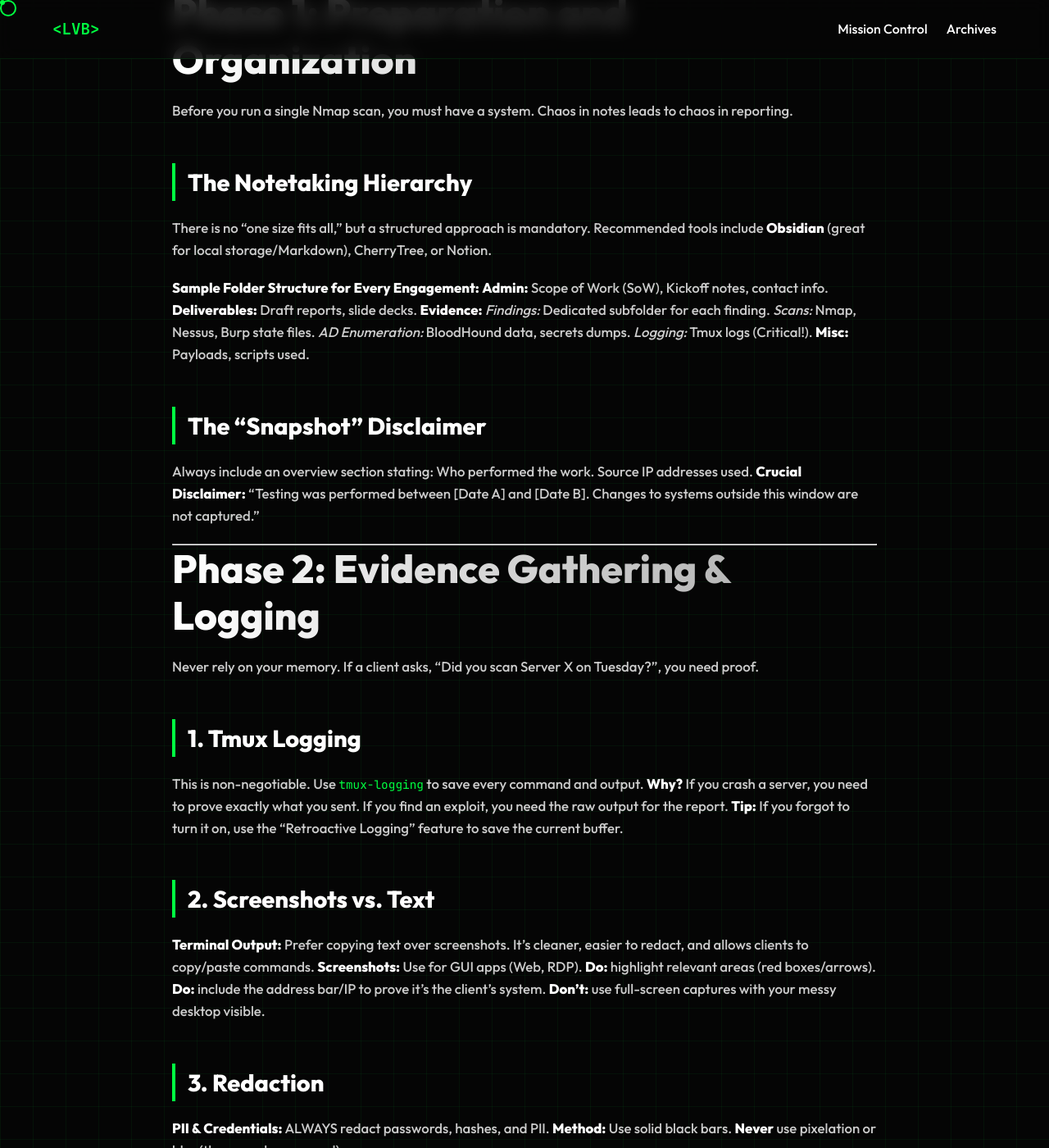
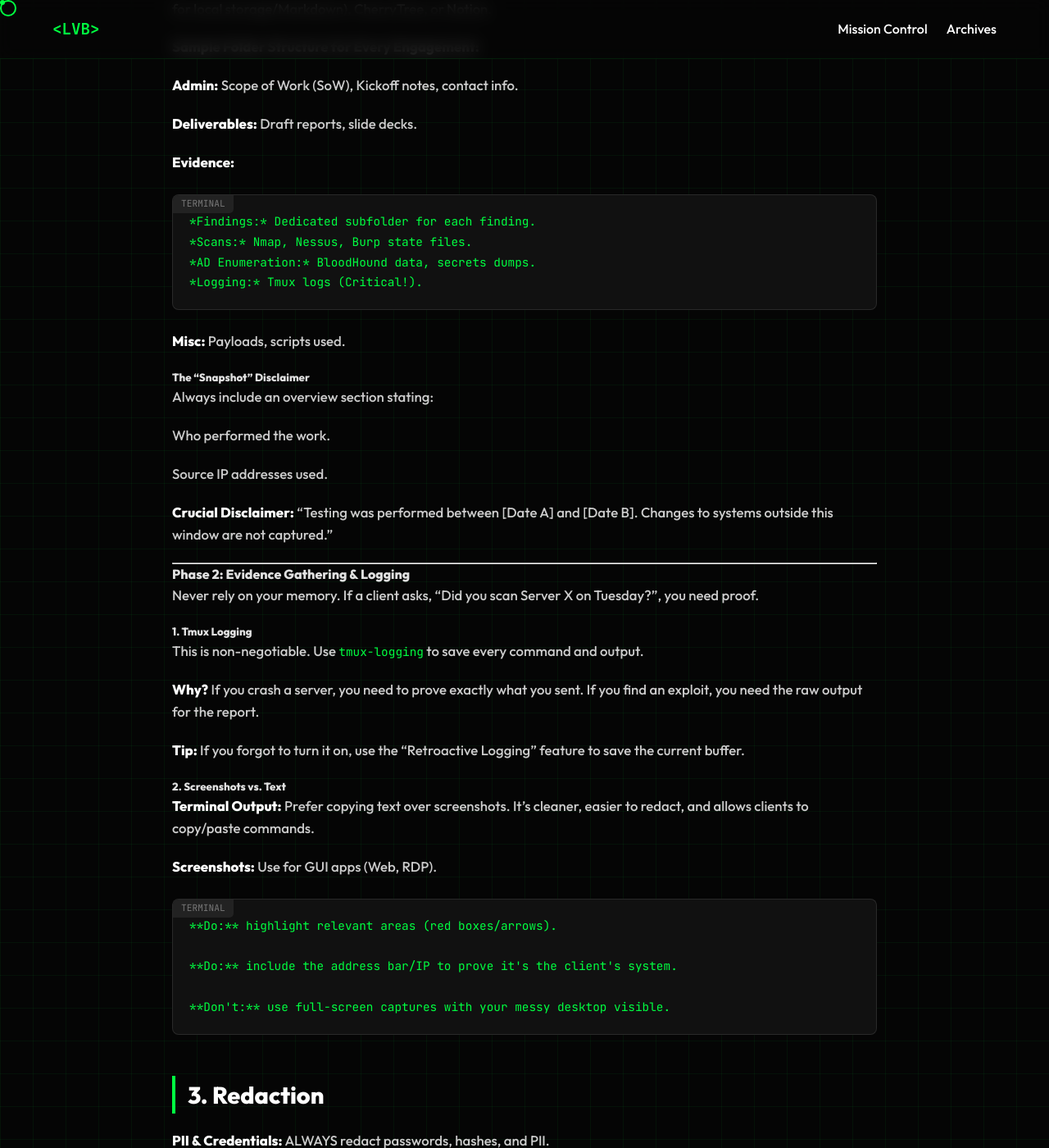
Before and after one commit to Lvbalaji/Lvbalaji.github.io, a Jekyll site: the page built from _posts/2024-08-17-document.md, in a window 1280 px wide and 1400 px high, scrolled down 931 px. Shown: the whole window at 82% size. Built offline with Jekyll 4.4.1, drawn with Linux system fonts in a browser that asks for light colours.

```diff
--- a/_posts/2024-08-17-document.md
+++ b/_posts/2024-08-17-document.md
@@ -6,7 +6,7 @@ categories: [Penetration Testing, Documentation, Soft Skills, Reporting]
 toc: true
 ---
 
-# Introduction: Why Documentation Matters
+#### Introduction: Why Documentation Matters
 
 Strong documentation is the difference between a script kiddie and a professional consultant. You might be excellent at pwning boxes and getting Domain Admin, but without the soft skills to report it, your value to a client drops significantly.
 
@@ -16,127 +16,181 @@ A penetration test is a **snapshot in time**. A key principle of reporting is st
 
 ---
 
-# Phase 1: Preparation and Organization
+
+
+
+#### Phase 1: Preparation and Organization
 
 Before you run a single Nmap scan, you must have a system. Chaos in notes leads to chaos in reporting.
 
-## The Notetaking Hierarchy
+##### The Notetaking Hierarchy
+
 There is no "one size fits all," but a structured approach is mandatory. Recommended tools include **Obsidian** (great for local storage/Markdown), CherryTree, or Notion.
 
 **Sample Folder Structure for Every Engagement:**
+
 **Admin:** Scope of Work (SoW), Kickoff notes, contact info.
+
 **Deliverables:** Draft reports, slide decks.
+
 **Evidence:**
+
     *Findings:* Dedicated subfolder for each finding.
     *Scans:* Nmap, Nessus, Burp state files.
     *AD Enumeration:* BloodHound data, secrets dumps.
     *Logging:* Tmux logs (Critical!).
+
 **Misc:** Payloads, scripts used.
 
-## The "Snapshot" Disclaimer
+##### The "Snapshot" Disclaimer
+
 Always include an overview section stating:
+
 Who performed the work.
+
 Source IP addresses used.
+
 **Crucial Disclaimer:** "Testing was performed between [Date A] and [Date B]. Changes to systems outside this window are not captured."
 
 ---
 
-# Phase 2: Evidence Gathering & Logging
+#### Phase 2: Evidence Gathering & Logging
 
 Never rely on your memory. If a client asks, "Did you scan Server X on Tuesday?", you need proof.
 
-## 1. Tmux Logging
+##### 1. Tmux Logging
+
 This is non-negotiable. Use `tmux-logging` to save every command and output.
+
 **Why?** If you crash a server, you need to prove exactly what you sent. If you find an exploit, you need the raw output for the report.
+
 **Tip:** If you forgot to turn it on, use the "Retroactive Logging" feature to save the current buffer.
 
-## 2. Screenshots vs. Text
+##### 2. Screenshots vs. Text
+
 **Terminal Output:** Prefer copying text over screenshots. It’s cleaner, easier to redact, and allows clients to copy/paste commands.
+
 **Screenshots:** Use for GUI apps (Web, RDP).
+
     **Do:** highlight relevant areas (red boxes/arrows).
+
     **Do:** include the address bar/IP to prove it's the client's system.
-   **Don't:** use full-screen captures with your messy desktop visible.
+
+    **Don't:** use full-screen captures with your messy desktop visible.
 
 ## 3. Redaction
+
 **PII & Credentials:** ALWAYS redact passwords, hashes, and PII.
+
 **Method:** Use solid black bars. **Never** use pixelation or blur (these can be reversed).
+
 
 ---
 
-# Phase 3: The Executive Summary
+
+#### Phase 3: The Executive Summary
 
 This is the most important part of the report. It is read by the C-Suite (CISO, CEO) who control the budget.
 
-## The "Do's"
+##### The "Do's"
+
 **Be Specific:** Don't say "several vulnerabilities." Say "We identified 7 vulnerabilities: 5 High, 1 Medium, 1 Low."
+
 **Focus on Impact:** Explain *business risk*, not just technical flaws. "We accessed HR records" hits harder than "We found an IDOR."
+
 **Describe Root Causes:** Don't just list bugs; explain *why* they exist (e.g., "The patch management process is immature").
 
-## The "Don'ts"
+##### The "Don'ts"
+
 **No Acronyms:** Avoid "RCE," "XSS," or "LLMNR" without plain-English explanations.
+
 **No Vendor Sales:** Do not recommend specific products (e.g., "Buy Splunk"). Recommend capabilities (e.g., "Implement centralized logging").
+
 **Keep it Short:** 1.5 to 2 pages maximum.
 
 ---
 
-# Phase 4: Writing Technical Findings
+#### Phase 4: Writing Technical Findings
 
 This section is for the SysAdmins and Developers. It must be reproducible.
 
-## Anatomy of a Finding
+##### Anatomy of a Finding
+
 1.  **Description:** What is the issue?
+
 2.  **Impact:** What happens if it's exploited? (Confidentiality, Integrity, Availability).
+
 3.  **Affected Systems:** List IPs/URLs.
+
 4.  **Evidence:** The "Proof of Concept."
+
 5.  **Remediation:** How to fix it.
+
 6.  **References:** Links to vendor patches or OWASP articles.
 
-## Writing Better Remediation
+##### Writing Better Remediation
 
 **Bad:** "Fix the registry key."
+
 **Good:** "Update the following registry hive: `HKLM\SYSTEM\CurrentControlSet...` to Value: `1`. *Note: Test in a staging environment first.*"
+
 **Bad:** "Buy a WAF."
+
 **Good:** "Implement a Web Application Firewall. If budget is restricted, apply the vendor-supplied workaround found here: [Link]."
 
 ## The Attack Chain
+
 If you compromised the domain, write a narrative **Attack Chain**. Connect the dots:
+
 1.  Spoofed LLMNR to get a user hash.
+
 2.  Cracked hash to get a foothold.
+
 3.  Used BloodHound to find a path to DA.
+
 4.  Kerberoasted a Service Account.
+
 5.  DCSync to dump hashes.
 
 *This shows the client how low-risk findings can be chained together to cause a catastrophe.*
 
 ---
 
-# Phase 5: Pro Tips & Best Practices
 
-## 1. The "Bus Factor" (Backup Your Data)
+#### Phase 5: Pro Tips & Best Practices
+
+##### 1. The "Bus Factor" (Backup Your Data)
 
 **Scenario:** Your VM corrupts on day 29 of a 30-day engagement.
+
 **Solution:** Sync your notes and evidence to a backup location (encrypted) daily. If your VM dies, you should be back up and running in minutes, not days.
 
-## 2. Client Communication
+##### 2. Client Communication
 
 **Start/Stop Emails:** Notify the client when you begin and end testing daily.
+
 **Critical Findings:** If you find RCE or exposed PII, stop testing and notify the client immediately. Don't wait for the report.
+
 **Transparency:** If you think you crashed a service, tell them. Don't hide it.
 
-## 3. QA Process
+##### 3. QA Process
 
 **Never** send a report without QA.
+
 **Self-QA:** Sleep on it. Read it with fresh eyes the next day.
+
 **Peer-QA:** Have a teammate review it. They will catch typos and logic gaps you missed.
 
-## 4. Microsoft Word Mastery
+##### 4. Microsoft Word Mastery
 
 **Styles:** Use "Heading 1", "Heading 2" styles rather than manual formatting. This makes generating a Table of Contents automatic.
+
 **Captions:** Use the "Insert Caption" feature for images so figures update automatically if you move them.
+
 **Templates:** Create a master template. Never "Save As" an old client report—you *will* accidentally leave the old client's name in it.
 
 ---
 
-# Conclusion
+#### Conclusion
 
 Reporting isn't the "boring part"—it's the product you sell. By maintaining rigorous organization, logging everything, and writing for both executive and technical audiences, you turn a hacking exercise into a professional consulting engagement.
```
